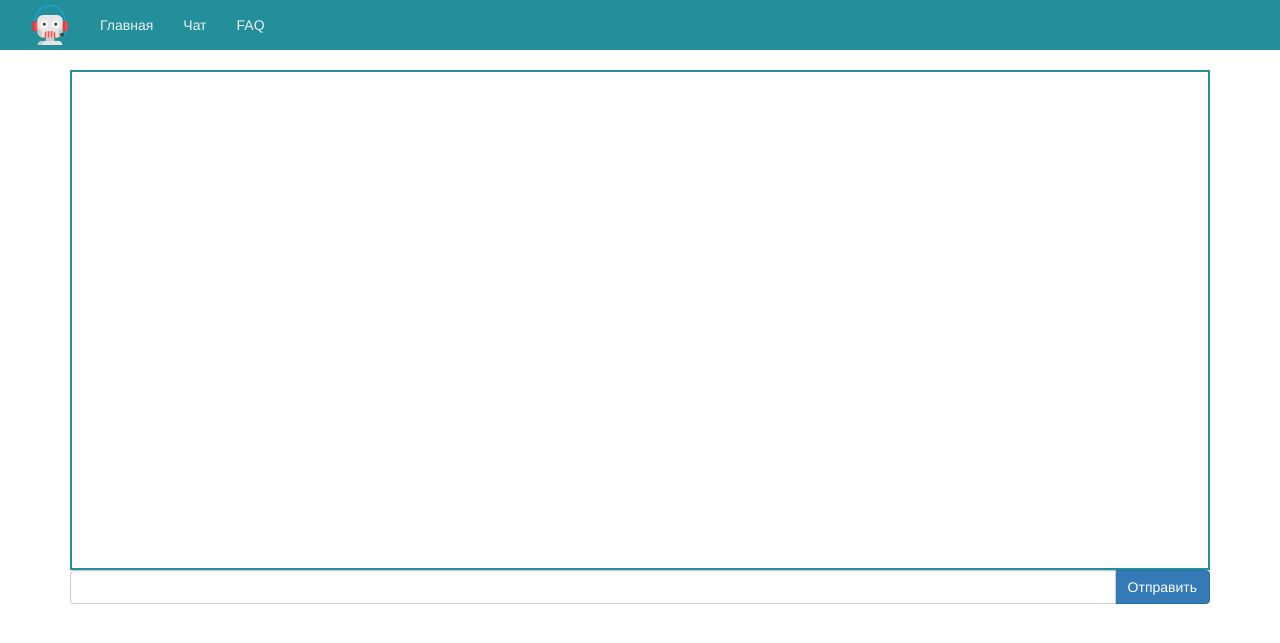
After one commit to sanyapalmero/directum-chat-bot-preparing, a Django app: page /chat/ in a window 1280 px wide. The commit adds this page. Shown: the top 643 px of the page. Run offline with Django 3.2, Linux system fonts and the light colour scheme; some libraries are stand-ins or nearby versions.

Commit message:
Add chat page

```diff
--- a/chat/urls.py
+++ b/chat/urls.py
@@ -1,4 +1,9 @@
 from django.urls import include, path
 from . import views
 
-urlpatterns = [path('', views.IndexView.as_view())]
+app_name = 'chat'
+
+urlpatterns = [
+    path('', views.IndexView.as_view(), name='index'),
+    path('chat/', views.ChatView.as_view(), name='chat')
+]
--- a/chat/views.py
+++ b/chat/views.py
@@ -3,6 +3,14 @@ from django.views import View
 
 
 class IndexView(View):
+    """Главная страница"""
     def get(self, request):
         template_name = 'chat/index.html'
         return render(request, template_name)
+
+
+class ChatView(View):
+    """Страница чата"""
+    def get(self, request):
+        template_name = 'chat/chat.html'
+        return render(request, template_name)
--- a/main/urls.py
+++ b/main/urls.py
@@ -1,4 +1,7 @@
 from django.contrib import admin
 from django.urls import path, include
 
-urlpatterns = [path('admin/', admin.site.urls), path('', include('chat.urls'))]
+urlpatterns = [
+    path('admin/', admin.site.urls),
+    path('', include('chat.urls'))
+]
--- /dev/null
+++ b/static/css/site.css
@@ -0,0 +1,4 @@
+.chat-window{
+    height: 500px;
+    border: 2px solid #228f9a;
+}
--- /dev/null
+++ b/templates/chat/chat.html
@@ -0,0 +1,13 @@
+{% extends "templates.html" %}
+
+{% block content %}
+<div class="chat-window"></div>
+<div class="input-group">
+    <input type="search" class="form-control">
+    <span class="input-group-btn">
+        <button class="btn btn-primary" type="button">
+            Отправить
+        </button>
+    </span>
+</div>
+{% endblock %}
--- a/templates/templates.html
+++ b/templates/templates.html
@@ -5,10 +5,11 @@
     <meta charset="utf-8">
     <meta name="viewport" content="width=device-width, initial-scale=1.0">
     <link rel="stylesheet" href="https://use.fontawesome.com/releases/v5.4.1/css/all.css" integrity="sha384-5sAR7xN1Nv6T6+dT2mhtzEpVJvfS3NScPQTrOxhwjIuvcA67KV2R5Jz6kr4abQsz" crossorigin="anonymous">
-    <link rel="icon" type="image/png" href="{% static "img/logo.png" %}" />
-    <link rel="stylesheet" href="{% static "/bootstrap/css/bootstrap.min.css" %}"/>
-    <script src="{% static "/bootstrap/js/jquery.js" %}"></script>
-    <script src="{% static "/bootstrap/js/bootstrap.min.js" %}"></script>
+    <link rel="icon" type="image/png" href="{% static 'img/logo.png' %}" />
+    <link rel="stylesheet" href="{% static '/bootstrap/css/bootstrap.min.css' %}"/>
+    <link rel="stylesheet" href="{% static 'css/site.css' %}">
+    <script src="{% static '/bootstrap/js/jquery.js' %}"></script>
+    <script src="{% static '/bootstrap/js/bootstrap.min.js' %}"></script>
     <title>Chatbot</title>
 </head>
 <body>
@@ -16,13 +17,13 @@
         <div class="container-fluid">
             <div class="collapse navbar-collapse" id="navbar-main">
                 <div class="navbar-header">
-                    <a class="navbar-brand" href="">
+                    <a class="navbar-brand" href="{% url 'chat:index' %}">
                         <img style="height:40px; margin-top: -10px;" src="/static/img/logo.png">
                     </a>
                 </div>
                 <ul class="nav navbar-nav">
-                    <li><a href="#">Главная</a></li>
-                    <li><a href="#">Чат</a></li>
+                    <li><a href="{% url 'chat:index' %}">Главная</a></li>
+                    <li><a href="{% url 'chat:chat' %}">Чат</a></li>
                     <li><a href="#">FAQ</a></li>
                 </ul>
             </div>
```
